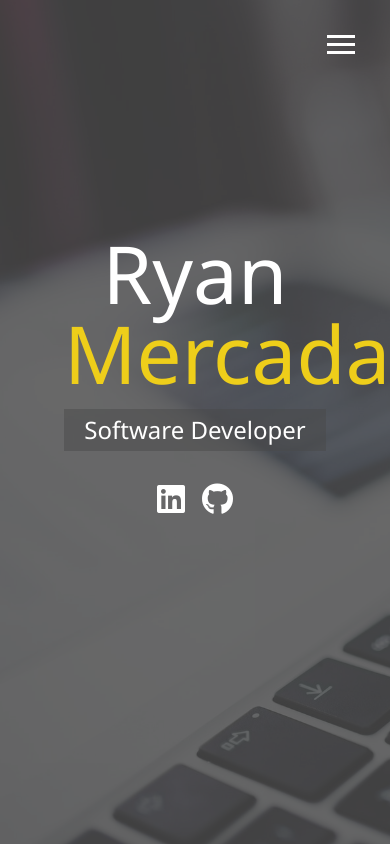
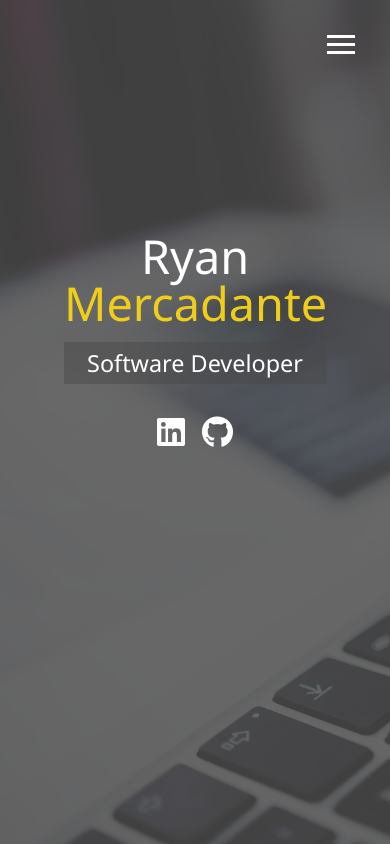
Before and after one commit to ryanmercadante/portfolio-website, a website: page dist/index.html in a window 390 px wide. Drawn offline with Linux system fonts and the light colour scheme.

Commit message:
fixed responsiveness issue with header

```diff
--- a/scss/_mobile.scss
+++ b/scss/_mobile.scss
@@ -52,4 +52,12 @@
   main#home h1 {
     margin-top: 10vh;
   }
+
+  .lg-heading {
+    font-size: 12vw !important;
+  }
+
+  .sm-heading {
+    font-size: 6vw !important;
+  }
 }
```
Also changed, not shown: dist/css/main.css.
